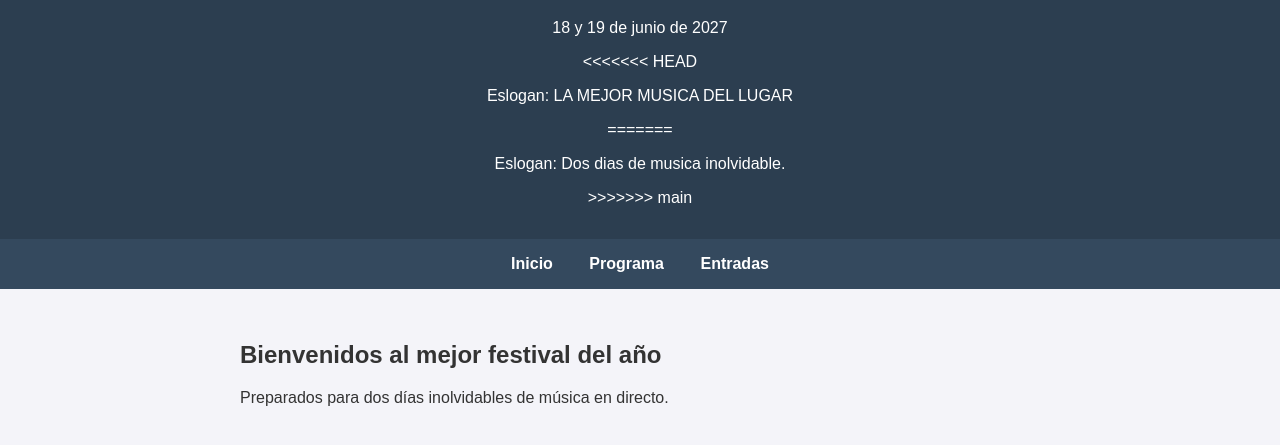
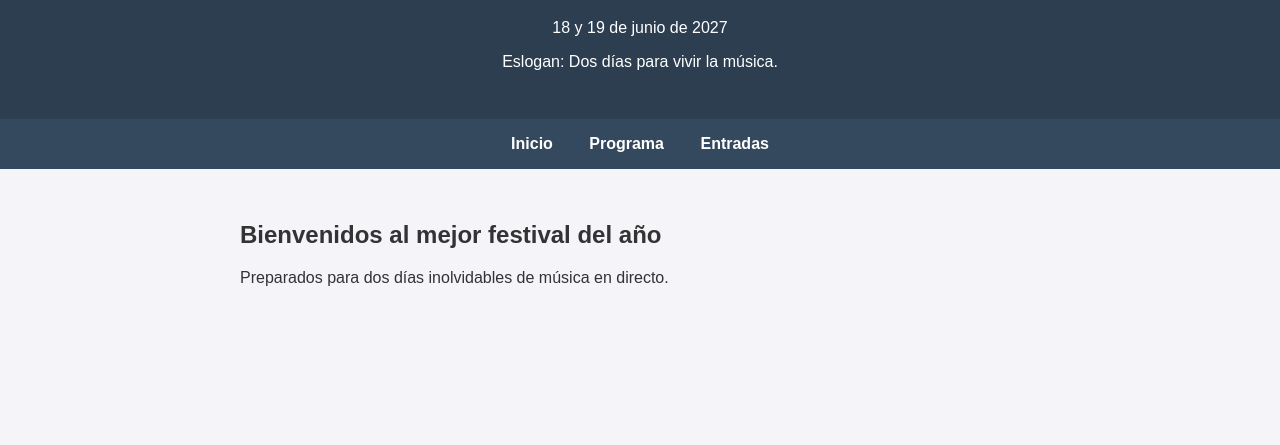
Before and after one commit to gonzalezprieto/festival-dam-2027, a plain HTML site: page index.html in a window 1280 px wide. Shown: the part 93-538 px from the top of the page. Drawn offline with Linux system fonts and the light colour scheme.

Commit message:
merge: resuelto conflicto en el eslogan de index.html

```diff
--- a/index.html
+++ b/index.html
@@ -9,11 +9,7 @@
     <header>
         <h1>Festival DAM 2027</h1>
         <p>18 y 19 de junio de 2027</p>
-<<<<<<< HEAD
-        <p>Eslogan: LA MEJOR MUSICA DEL LUGAR</p>
-=======
-        <p>Eslogan: Dos dias de musica inolvidable.</p>
->>>>>>> main
+        <p>Eslogan: Dos días para vivir la música.</p>
     </header>
     <nav>
         <a href="index.html">Inicio</a>
```
